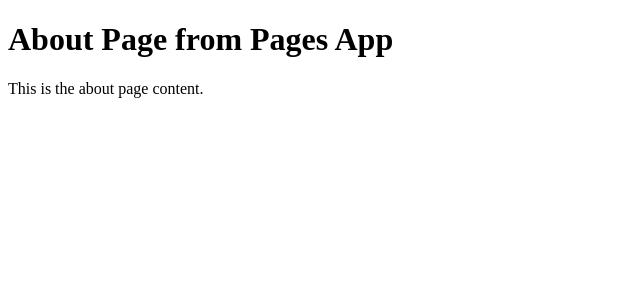
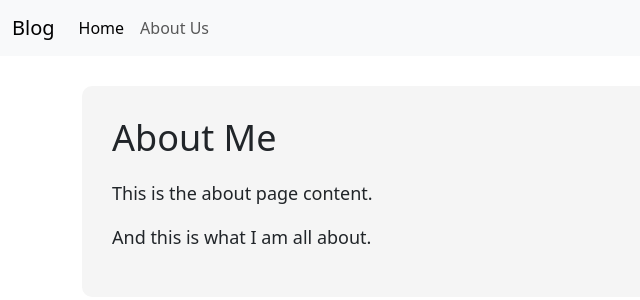
Before and after one commit to Austin-Haist/blog, a Django app: page /about/ in a window 1280 px wide. Shown: the top 300 px of the page, without its empty margins (0-640 px from the left). Run offline with Django 5.2, Linux system fonts and the light colour scheme.

Commit message:
upload assignment 2

```diff
--- /dev/null
+++ b/static/css/about.css
@@ -0,0 +1,17 @@
+.about-page {
+    margin-top: 30px;
+    padding: 30px;
+    background-color: #f5f5f5;
+    border-radius: 10px;
+}
+
+.about-page h1 {
+    margin-bottom: 20px;
+    font-size: 36px;
+}
+
+.about-page p {
+    font-size: 18px;
+    line-height: 1.6;
+    margin-bottom: 15px;
+}
--- a/templates/pagesTemplates/about.html
+++ b/templates/pagesTemplates/about.html
@@ -1,12 +1,24 @@
-<!DOCTYPE html>
-<html lang="en">
-<head>
-    <meta charset="UTF-8">
-    <meta name="viewport" content="width=device-width, initial-scale=1.0">
-    <title>Document</title>
-</head>
-<body>
-    <h1>About Page from Pages App</h1>
-    <p>This is the about page content.</p>
-</body>
-</html>
+{% extends "base.html" %}
+{% load static %}
+
+{% block css %}
+    <link rel="stylesheet" href="{% static 'css/about.css' %}">
+{% endblock %}
+
+{% block title %}
+About Me
+{% endblock %}
+
+{% block content %}
+    <div class="about-page">
+        <h1>About Me</h1>
+
+        <p>
+            This is the about page content.
+        </p>
+
+        <p>
+            And this is what I am all about.
+        </p>
+    </div>
+{% endblock %}
```
